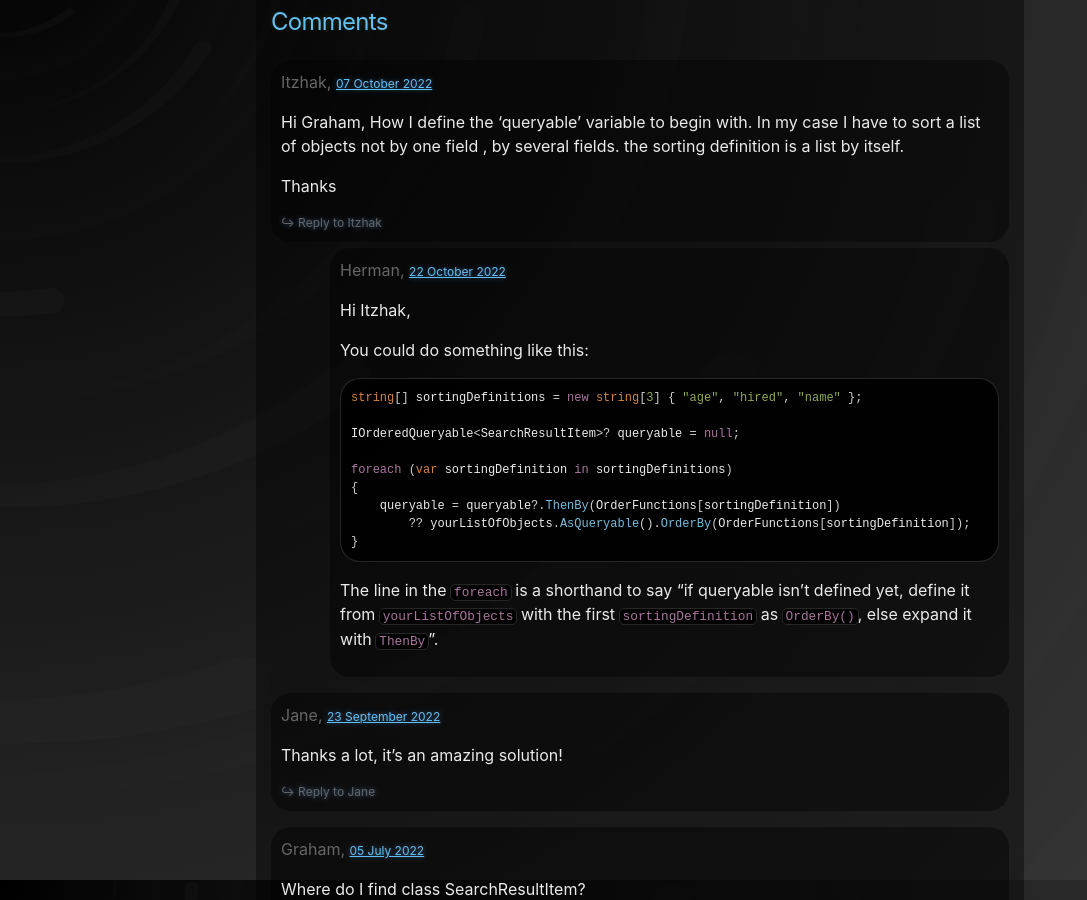
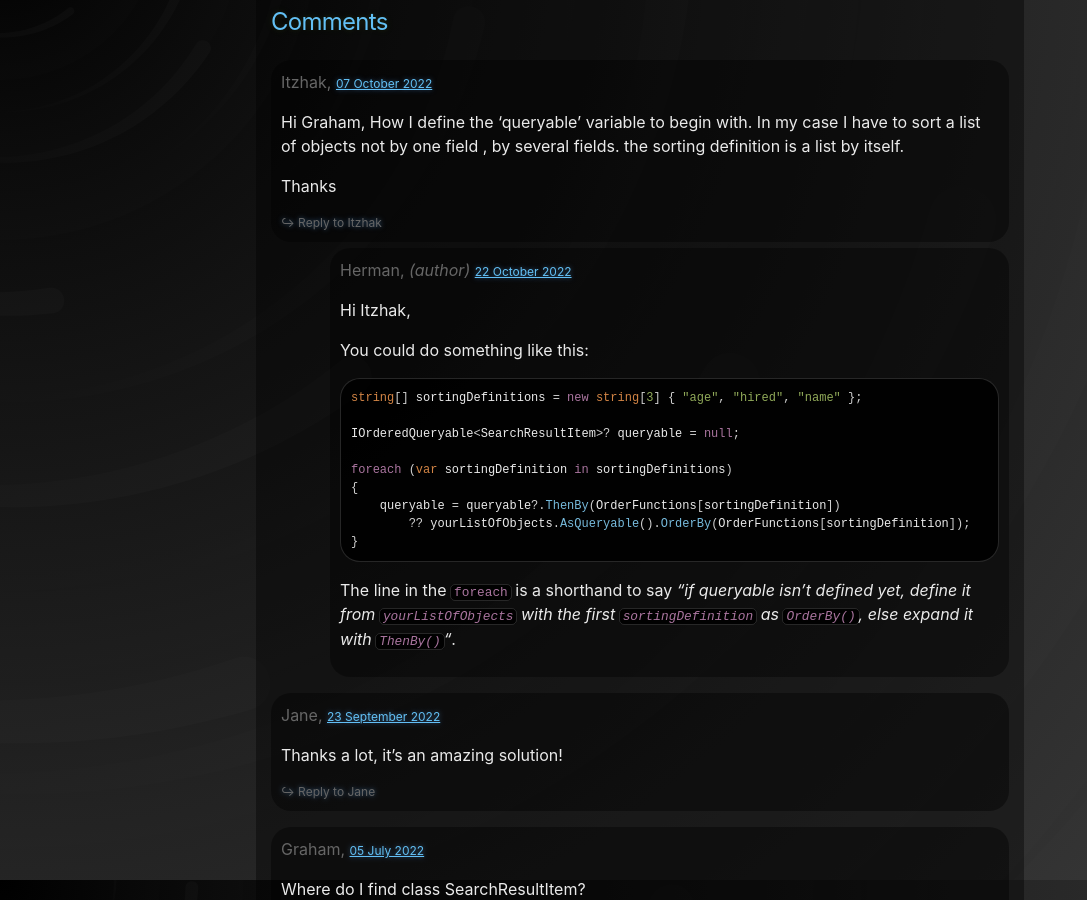
Before and after one commit to asontu/asontu.github.io, a Jekyll site: the page built from _posts/2020-04-02-a-better-way-to-do-dynamic-orderby-in-c-sharp.md, in a window 1280 px wide and 900 px high, scrolled down 3920 px. Shown: the whole window, without its empty margins (0-1087 px from the left). Built offline with Jekyll 4.4.1, drawn with Linux system fonts in a browser that asks for light colours; nearby versions of some CDN libraries; comment, search, counter and statistics services are not loaded; some of the changed lines change nothing that is shown.

Commit message:
Mark reply as verified author

````diff
--- a/_data/comments/a-better-way-to-do-dynamic-orderby-in-c-sharp/entry1666474160661.yml
+++ b/_data/comments/a-better-way-to-do-dynamic-orderby-in-c-sharp/entry1666474160661.yml
@@ -3,7 +3,8 @@ _parent: >-
   https://asontu.github.io/2020/04/02/a-better-way-to-do-dynamic-orderby-in-c-sharp.html
 replying_to: '5'
 replying_to_uid: fd64df70-465e-11ed-b81e-efe2eb3f7f7e
-message: "Hi Itzhak,\r\n\r\nYou could do something like this:\r\n\r\n```c#\r\nstring[] sortingDefinitions = new string[3] { \"age\", \"hired\", \"name\" };\r\n\r\nIOrderedQueryable<SearchResultItem>? queryable = null;\r\n\r\nforeach (var sortingDefinition in sortingDefinitions)\r\n{\r\n    queryable = queryable?.ThenBy(OrderFunctions[sortingDefinition])\r\n        ?? yourListOfObjects.AsQueryable().OrderBy(OrderFunctions[sortingDefinition]);\r\n}\r\n```\r\n\r\nThe line in the `foreach` is a shorthand to say \"if queryable isn't defined yet, define it from `yourListOfObjects` with the first `sortingDefinition` as `OrderBy()`, else expand it with `ThenBy`\"."
+message: "Hi Itzhak,\r\n\r\nYou could do something like this:\r\n\r\n```c#\r\nstring[] sortingDefinitions = new string[3] { \"age\", \"hired\", \"name\" };\r\n\r\nIOrderedQueryable<SearchResultItem>? queryable = null;\r\n\r\nforeach (var sortingDefinition in sortingDefinitions)\r\n{\r\n    queryable = queryable?.ThenBy(OrderFunctions[sortingDefinition])\r\n        ?? yourListOfObjects.AsQueryable().OrderBy(OrderFunctions[sortingDefinition]);\r\n}\r\n```\r\n\r\nThe line in the `foreach` is a shorthand to say _\"if queryable isn't defined yet, define it from `yourListOfObjects` with the first `sortingDefinition` as `OrderBy()`, else expand it with `ThenBy()`\"_."
 name: Herman
 hp: ''
 date: 1666474160
+author: true
````
